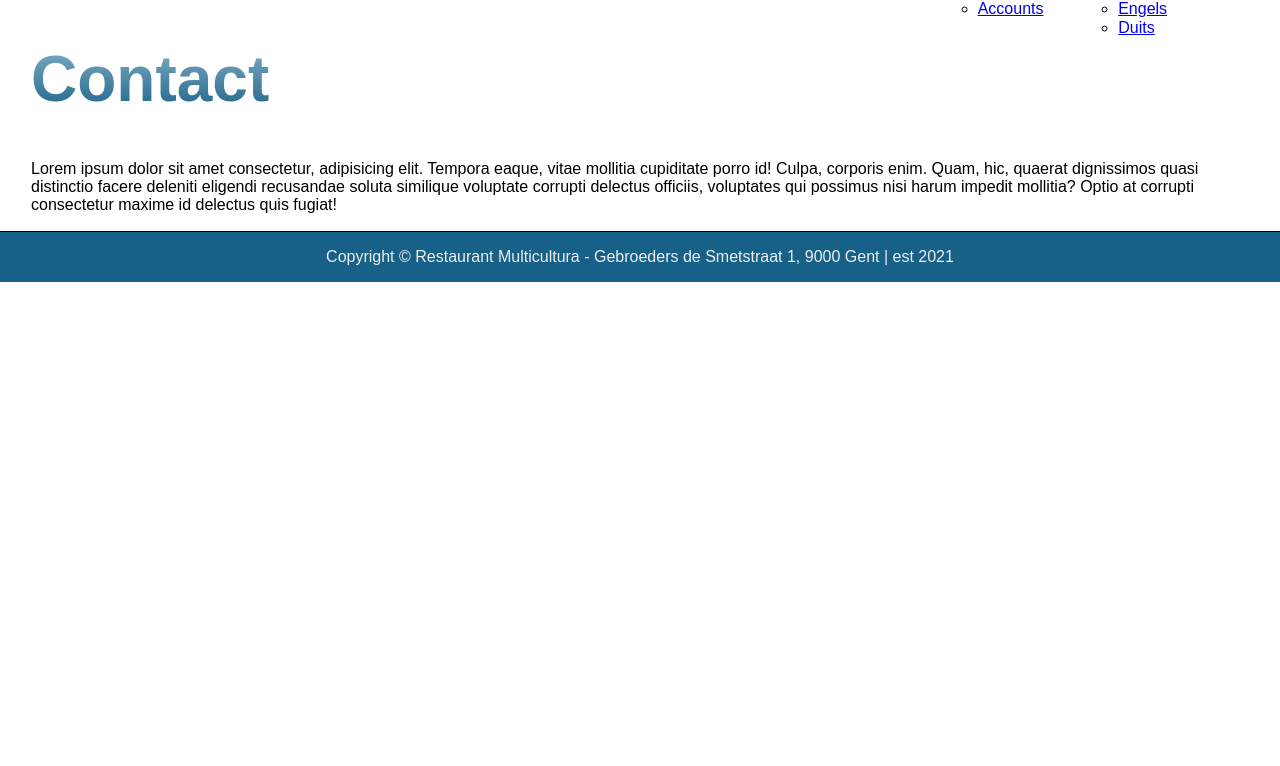
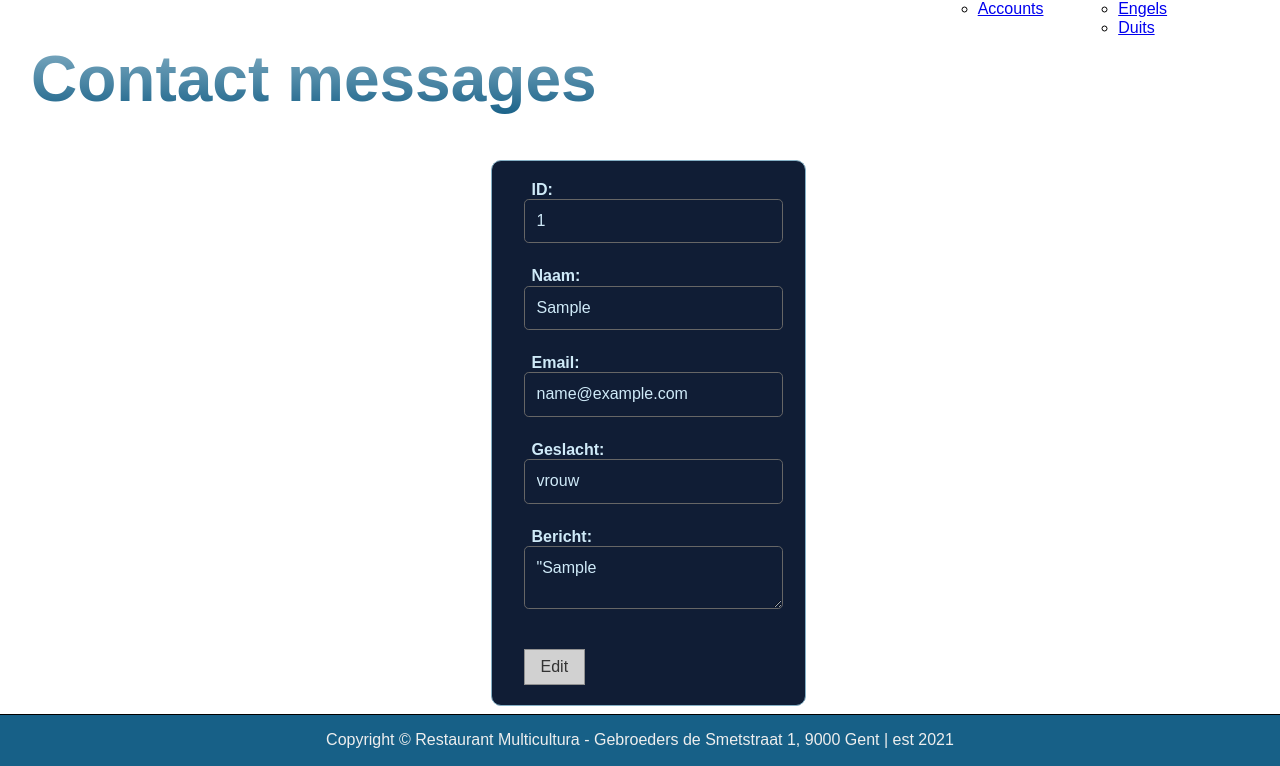
Before and after one commit to YannickMyxe/restaurant, a PHP site: page /admin/contact/ in a window 1280 px wide. Shown: the part 71-837 px from the top of the page. Before the commit the page ends 353 px from the top, so only its background shows below. Run offline with PHP 8.4, Linux system fonts and the light colour scheme; a user stored in the database is signed in; data comes from the database, SQL or seed files in the repository; tables that the repository leaves empty hold one stand-in row (values such as "Sample post"); some web fonts are replaced.

Commit message:
adin contact page

```diff
--- a/admin/contact/index.php
+++ b/admin/contact/index.php
@@ -1,5 +1,43 @@
 <?php
-    session_start();
+// Initialize the session
+session_start();
+
+// Check if the user is already logged in, if yes then redirect him to welcome page
+if(!isset($_SESSION["loggedin"]) || $_SESSION["loggedin"] === false){
+    header("location: ../../");
+    exit;
+}
+// Show all errors (for educational purposes)
+ini_set('error_reporting', E_ALL);
+ini_set('display_errors', 1);
+
+// Constanten (connectie-instellingen databank)
+define('DB_HOST', 'localhost');
+define('DB_USER', 'root');
+define('DB_PASS', '');
+define('DB_NAME', 'multicultura');
+
+date_default_timezone_set('Europe/Brussels');
+
+$data = '';
+
+/* Attempt to connect to MySQL database */
+try{
+    $pdo = new PDO("mysql:host=" . DB_HOST . ";dbname=" . DB_NAME, DB_USER, DB_PASS);
+    // Set the PDO error mode to exception
+    $pdo->setAttribute(PDO::ATTR_ERRMODE, PDO::ERRMODE_EXCEPTION);
+} catch(PDOException $e){
+    die("ERROR: Could not connect. " . $e->getMessage());
+}
+
+// Validate credentials
+if(empty($username_err) && empty($password_err)){
+    // Prepare a select statement
+    $sql = "SELECT contact.messageID, contact.naam as persoon, geslachten.naam as geslacht, contact.email, contact.bericht FROM contact, geslachten WHERE contact.geslacht = geslachten.id";
+    $data = $pdo->query($sql)->fetchAll();
+}
+// Close connection
+unset($pdo);
 ?>
 <!DOCTYPE html>
 <html lang="en">
@@ -65,11 +103,21 @@
     </header>
     <main>
         <div class="leftalign">
-            <h1>Contact</h1>
-            <div>
-                <p>
-                    Lorem ipsum dolor sit amet consectetur, adipisicing elit. Tempora eaque, vitae mollitia cupiditate porro id! Culpa, corporis enim. Quam, hic, quaerat dignissimos quasi distinctio facere deleniti eligendi recusandae soluta similique voluptate corrupti delectus officiis, voluptates qui possimus nisi harum impedit mollitia? Optio at corrupti consectetur maxime id delectus quis fugiat!
-                </p>
+            <h1>Contact messages</h1>
+            <div class="reservatie-cards">
+                <?php
+                    foreach ($data as $row)
+                    {
+                        echo '<form class="reservatie-card">
+                            <p> <i>ID: </i><input type="number" readonly value="'.$row['messageID'].'"></p>
+                            <p> <i>Naam: </i><input type="text" readonly value="'.$row['persoon'].'"></p>
+                            <p> <i>Email: </i><input type="email" readonly value="'.$row['email'].'"></p>
+                            <p> <i>Geslacht: </i><input type="text" readonly value="'.$row['geslacht'].'"></p>
+                            <p> <i>Bericht: </i><textarea readonly>"'.$row['bericht'].'</textarea></p>
+                            <p><a class="button" href="./edit.php?id='.$row['messageID'].'">Edit</a></p>
+                        </form>';
+                    }
+                ?>
             </div>
         </div>
     </main>
--- a/css/main.css
+++ b/css/main.css
@@ -301,7 +301,7 @@ textarea
     margin-bottom: 1.5em;
 }
 
-input:read-only
+input:read-only, textarea:read-only
 {
     background: var(--cl-primary-800);
     color: var(--cl-primary-100);
@@ -403,6 +403,10 @@ label{
 {
     display: flex;
     flex-wrap: wrap;
+    flex: 1 1 20em;
+    gap: 1em;
+    justify-content: center;
+    margin-bottom: 0.5em;
 }
 
 .reservatie-card
@@ -411,9 +415,7 @@ label{
     color: var(--cl-primary-100);
     border: 1px solid var(--cl-primary-200);
     border-radius: 10px;
-    margin: 0.25em;
-    min-width: 25em;
-    width: 30em;
+    padding-right: 1em;
     overflow-x: scroll;
 }
 
```
Also changed, not shown: contact/index.php (+4 -4 lines).
